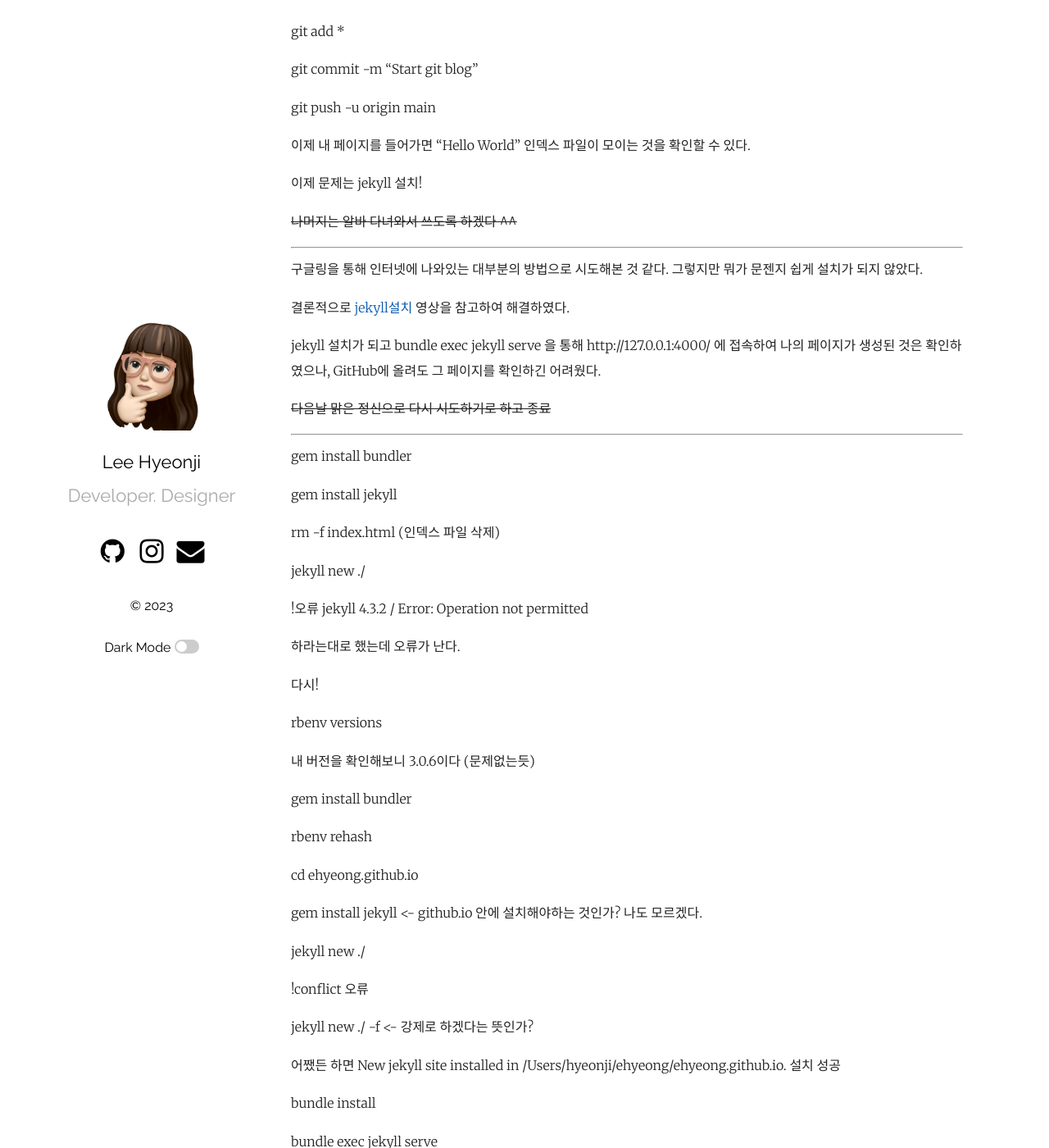
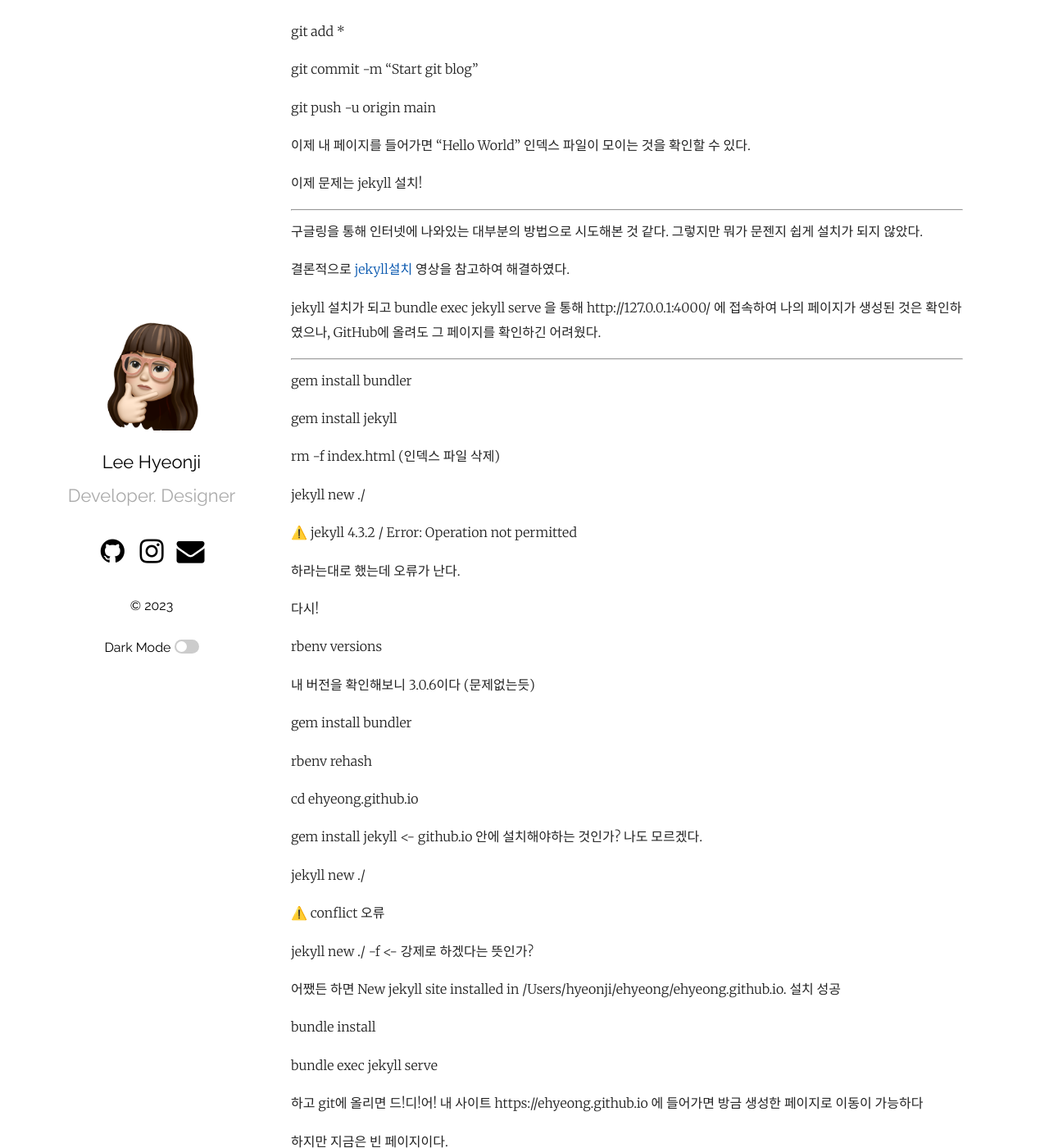
Before and after one commit to ehyeong/ehyeong.github.io, a Jekyll site: the page built from _posts/2023-06-30-first-post.markdown, in a window 1280 px wide and 1400 px high, scrolled down 477 px. Shown: the whole window at 82% size. Built offline with Jekyll 4.4.1, drawn with Linux system fonts in a browser that asks for light colours; some of the changed text lies outside the part shown.

Commit message:
post edit

```diff
--- a/_posts/2023-06-30-first-post.markdown
+++ b/_posts/2023-06-30-first-post.markdown
@@ -31,7 +32,6 @@
 
 이제 문제는 jekyll 설치!
 
-~~나머지는 알바 다녀와서 쓰도록 하겠다 ^^~~
 
 ***
 
@@ -41,7 +41,6 @@
 
 jekyll 설치가 되고 bundle exec jekyll serve 을 통해 http://127.0.0.1:4000/ 에 접속하여 나의 페이지가 생성된 것은 확인하였으나, GitHub에 올려도 그 페이지를 확인하긴 어려웠다.
 
-~~다음날 맑은 정신으로 다시 시도하기로 하고 종료~~
 
 ***
 
@@ -53,7 +52,7 @@
 
 jekyll new ./
 
-!오류 jekyll 4.3.2 / Error:  Operation not permitted
+⚠️ jekyll 4.3.2 / Error:  Operation not permitted
 
 하라는대로 했는데 오류가 난다.
 
@@ -73,7 +72,7 @@
 
 jekyll new ./
 
-!conflict 오류
+⚠️ conflict 오류
 
 jekyll new ./ -f <- 강제로 하겠다는 뜻인가?
 
@@ -87,7 +86,6 @@
 
 하지만 지금은 빈 페이지이다.
 
-~~그렇다면 꾸며야겠지 ? ( ͡° ͜ʖ ͡°)~~
 
 ***
 
@@ -108,9 +106,7 @@
 나는 md파일을 작성하여 git에 올려도 아무런 변화가 없었다.
 *whyrano* ｡ﾟ(ﾟ´Д｀ﾟ)ﾟ｡
 
-그치만 몇번의 노력끝에 나 이현지 성공했다.
 
-그러니 이렇게 글을 쓰고 있단 말씀 ! ʅ（◞‿◟）ʃ
 
 하나하나 구글링해서 해보라는 대로 수정해가며
 
--- a/_posts/2023-06-30-how-to-post.markdown
+++ b/_posts/2023-06-30-how-to-post.markdown
@@ -5,6 +5,6 @@
 categories: Blog
 ---
 
-Welcome to Hyunji's Page
+Welcome to Hyunji's Page ٩(๑❛ᴗ❛๑)۶
 
 Blog with GitHub Page Start!
```
Also changed, not shown: other parts of _posts/2023-06-30-first-post.markdown (+1 -0 lines).
